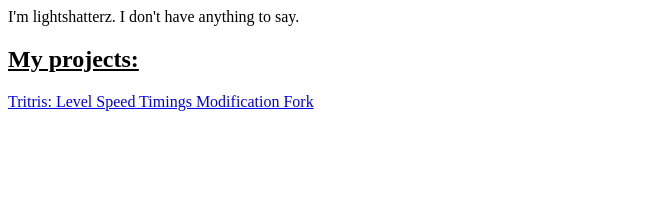
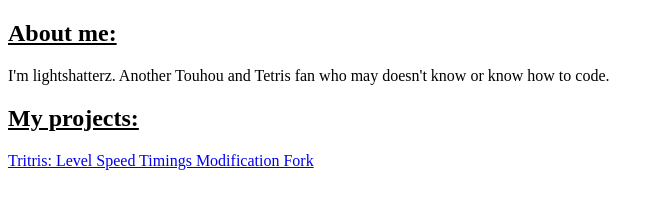
Before and after one commit to lightshatterz/lightshatterz.github.io, a plain HTML site: page index.html in a window 1280 px wide. Shown: the whole page, without its empty margins (0-660 px from the left). Drawn offline with Linux system fonts and the light colour scheme.

Commit message:
Update index.html

```diff
--- a/index.html
+++ b/index.html
@@ -1,7 +1,8 @@
 <!DOCTYPE html>
 <html>
 <body>
-  I'm lightshatterz. I don't have anything to say.
+  <u><h2>About me:</h2></u>
+  I'm lightshatterz. Another Touhou and Tetris fan who may doesn't know or know how to code.
   <u><h2>My projects:</h2></u>
   <a href="tritris">Tritris: Level Speed Timings Modification Fork</a>
 <!--  <a href="etp">Eastern Tetris Project</a> -->
```
